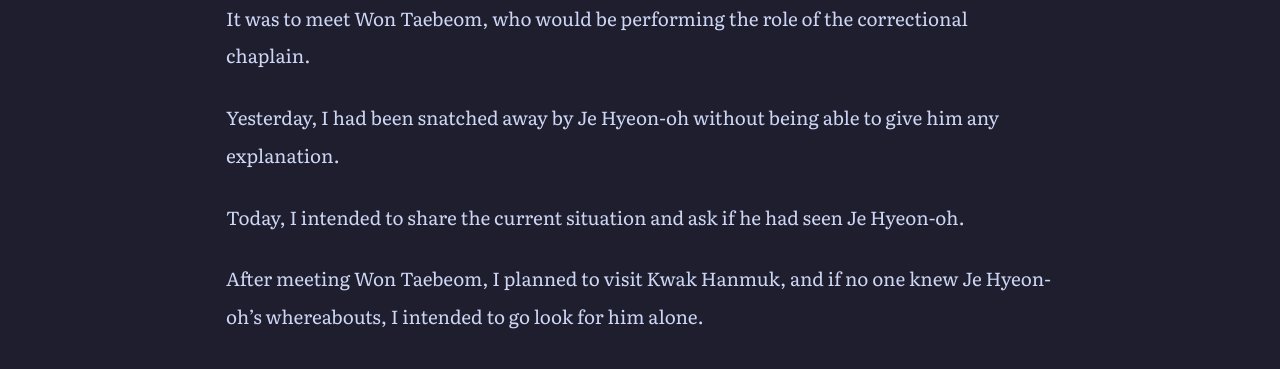
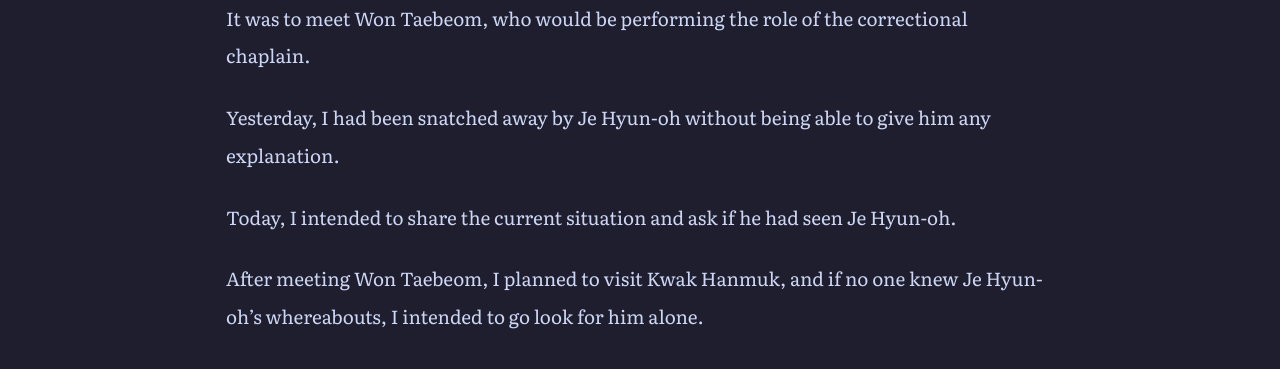
Before and after one commit to soleumn/soleumn.github.io, a Jekyll site: the page built from _posts/eoshinki/2026-09-01-ch7.md, in a window 1280 px wide and 900 px high, scrolled down 12277 px. Shown: the part 157-526 px from the top of the window. Built offline with Jekyll 4.4.1, drawn with Linux system fonts in a browser that asks for light colours; comment, search, counter and statistics services are not loaded.

Commit message:
Update 2026-09-01-ch7.md

```diff
--- a/_posts/eoshinki/2026-09-01-ch7.md
+++ b/_posts/eoshinki/2026-09-01-ch7.md
@@ -374,11 +374,11 @@ Hearing the sound notifying me of Favorability 100, I spoke.
 
 It was to meet Won Taebeom, who would be performing the role of the correctional chaplain.
 
-Yesterday, I had been snatched away by Je Hyeon-oh without being able to give him any explanation.
+Yesterday, I had been snatched away by Je Hyun-oh without being able to give him any explanation.
 
-Today, I intended to share the current situation and ask if he had seen Je Hyeon-oh.
+Today, I intended to share the current situation and ask if he had seen Je Hyun-oh.
 
-After meeting Won Taebeom, I planned to visit Kwak Hanmuk, and if no one knew Je Hyeon-oh's whereabouts, I intended to go look for him alone.
+After meeting Won Taebeom, I planned to visit Kwak Hanmuk, and if no one knew Je Hyun-oh's whereabouts, I intended to go look for him alone.
 
 Since CEO Cha, the prison warden, had given me the authority to move freely around the prison, I had sufficient conditions to travel alone.
 
```
